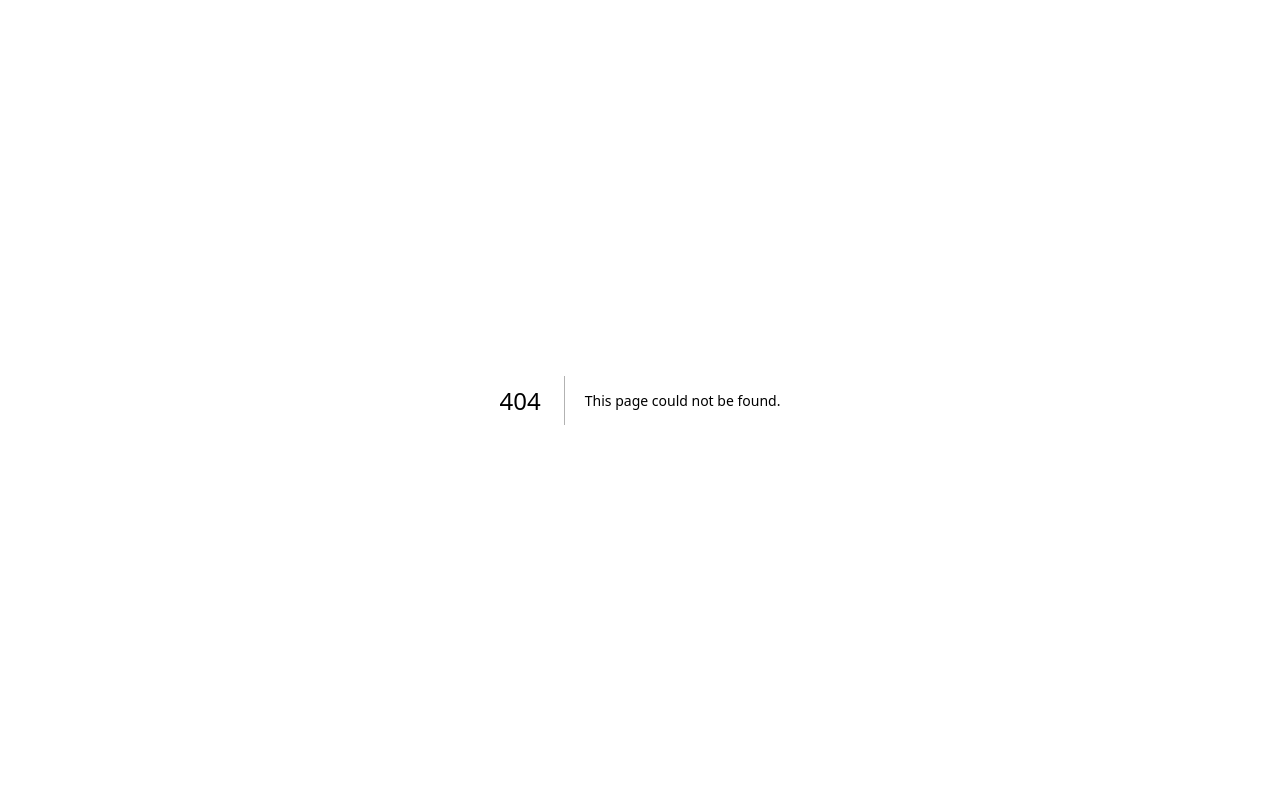
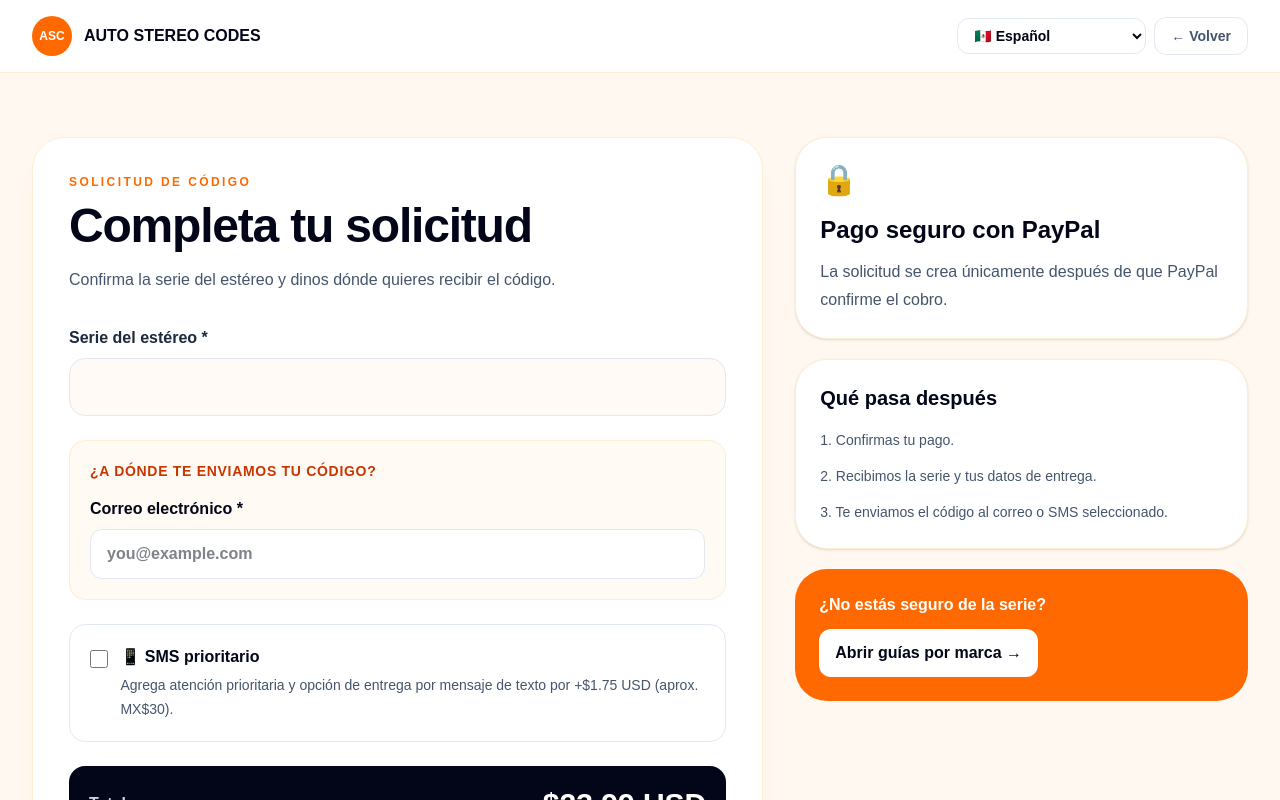
Before and after one commit to victornada2001-hash/Auto-Stereo-Codes---Car-Radio-Code-Service, a Next.js app in the folder app/: page /request in a window 1280 px wide. Before the commit this address had no page. Shown: the top 800 px of the page. Built offline with nearby package versions, Linux system fonts and the light colour scheme.

Commit message:
Add standalone request route

```diff
--- /dev/null
+++ b/app/app/request/page.tsx
@@ -0,0 +1,11 @@
+import type { Metadata } from "next";
+import RequestClient from "./RequestClient";
+
+export const metadata: Metadata = {
+  title: "Solicitar código | Auto Stereo Codes",
+  description: "Completa tu solicitud de código de radio y continúa al pago seguro.",
+};
+
+export default function RequestPage(){
+  return <RequestClient/>;
+}
```
